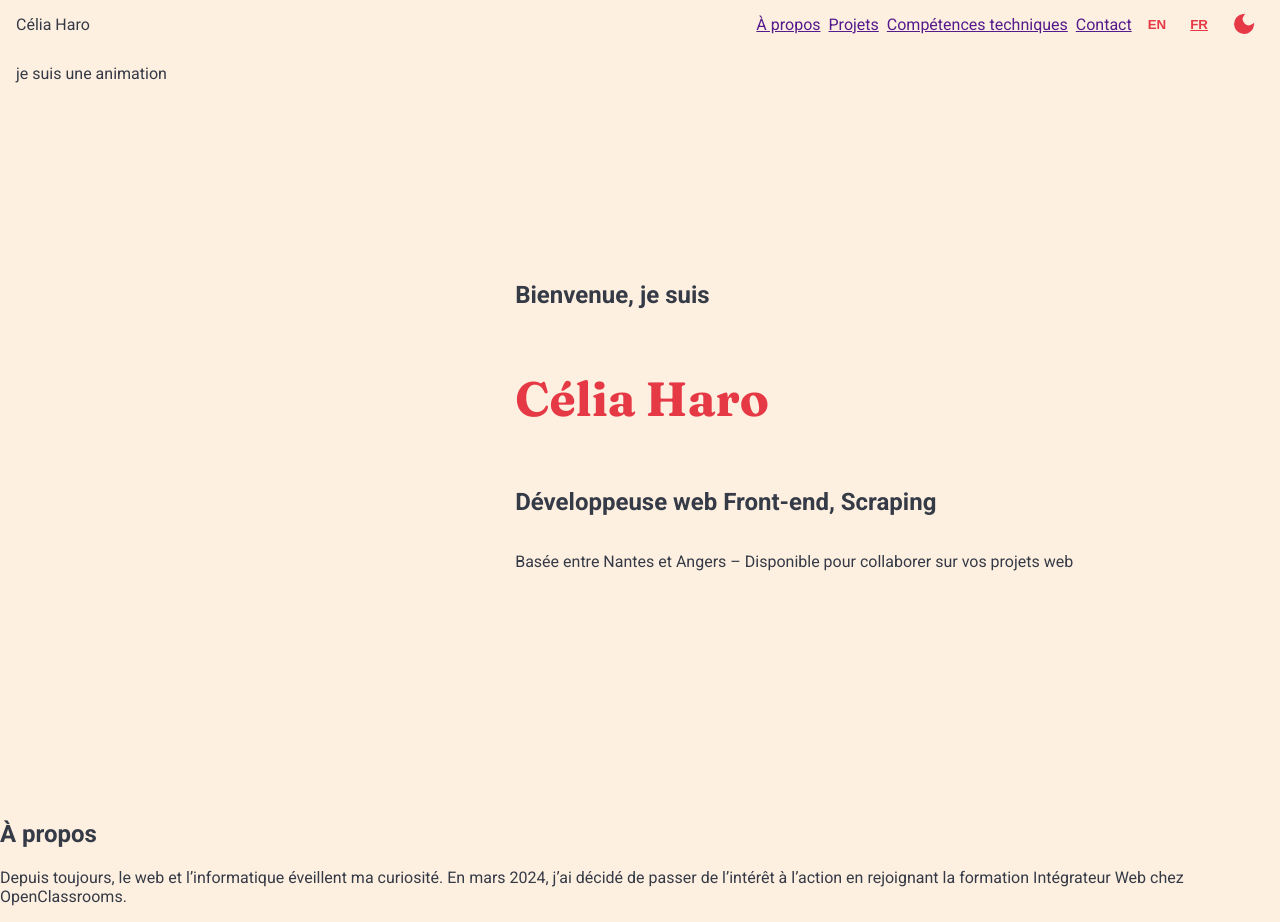
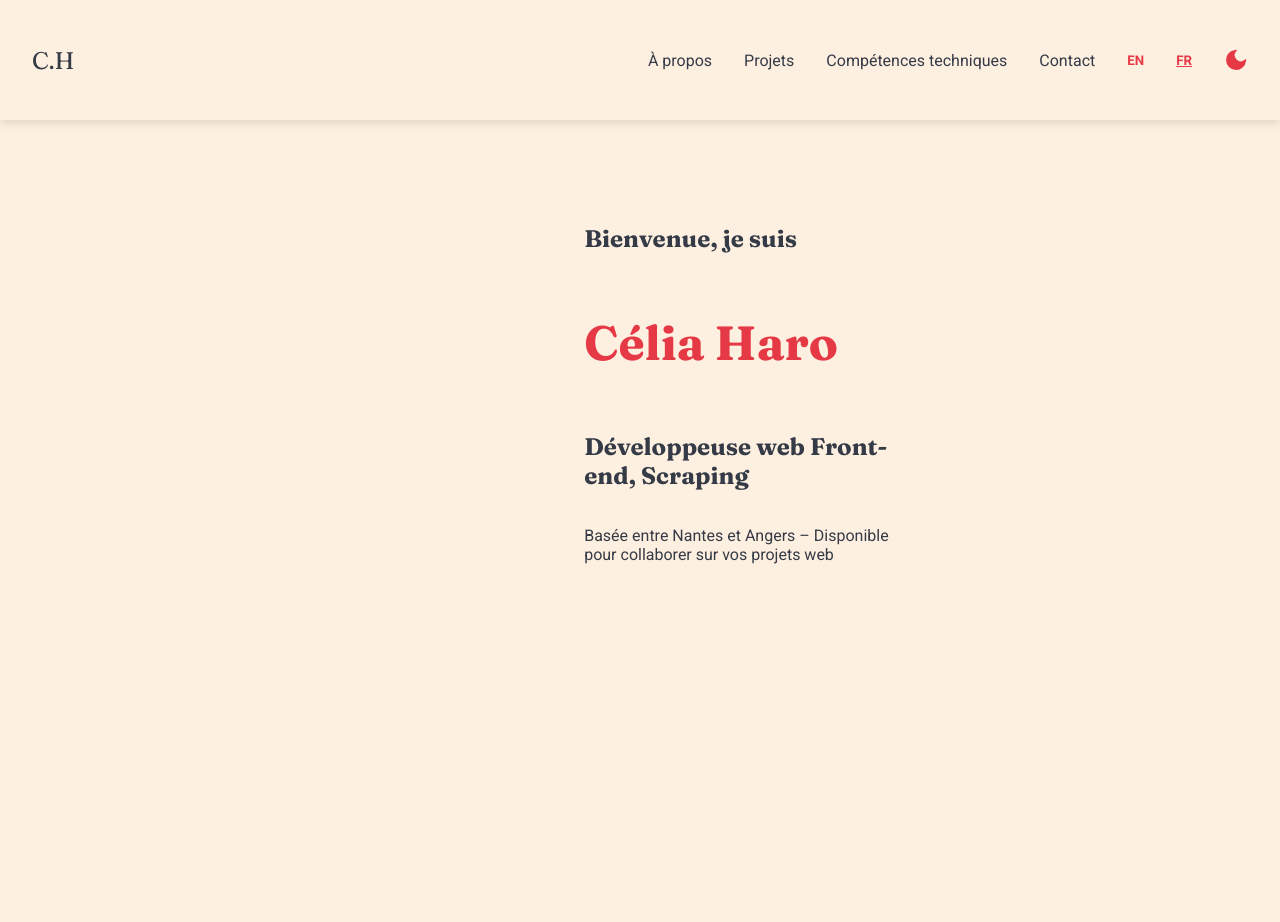
Before and after one commit to Celia-Haro/Projet_12_Portfolio, a Vue app: page / in a window 1280 px wide. Shown: the top 922 px of the page. Built offline with nearby package versions, Linux system fonts and the light colour scheme.

Commit message:
feat: handle navbar component,styles, accessibility + nav keyboard

```diff
--- a/src/App.vue
+++ b/src/App.vue
@@ -1,17 +1,33 @@
 <script setup lang="ts">
+import Navbar from "./components/navbar.vue";
 import Hero from "./views/Hero.vue";
-import Navbar from "./components/Navbar.vue";
 import About from "./views/About.vue";
+import Projects from "./views/Projects.vue";
+import Skills from "./views/Skills.vue";
+import Contact from "./views/Contact.vue";
 </script>
 
 <template>
-  <Navbar />
-
-  <Hero />
-
-  <About />
+  <header>
+    <Navbar />
+  </header>
+  <main class="content">
+    <Hero />
+    <About />
+    <Projects />
+    <Skills />
+    <Contact />
+  </main>
 </template>
 
 <style lang="scss">
 @use "@/assets/base.scss" as *;
+
+.content {
+  display: flex;
+  flex-direction: column;
+  justify-content: center;
+  align-items: center;
+  padding: 1rem;
+}
 </style>
--- a/src/assets/base.scss
+++ b/src/assets/base.scss
@@ -41,7 +41,7 @@
 }
 
 // Gestion du responsive
-$breakpoint-tablet: 768px;
+$breakpoint-tablet: 600px;
 $breakpoint-desktop: 1024px;
 
 @mixin tablet {
@@ -74,14 +74,24 @@ h1 {
 }
 
 h2, h3 {
-    font-family: var(--font-family-main);
-    color: var(--main-color);
-    font-size: 1,5rem;
+  font-size: 1,5rem;
+}
+
+h2 {
+  font-family: var(--font-family-title);
+  color: var(--accent-color);
+
+}
+
+h3 {
+   font-family: var(--font-family-main);
+   color: var(--main-color);
 }
 
 button {
     background: var(--bg-color);
     color: var(--accent-color);
+    font-family: var(--font-family-main);
     display: flex;
     justify-content: center;
     align-items: center;
@@ -96,3 +106,9 @@ button:focus {
   outline: 2px solid rgba(0, 0, 0, 0.3);
   outline-offset: 2px;
 }
+
+a {
+  color: var(--main-color);
+  text-decoration: none;
+
+}
--- a/src/components/navbar.vue
+++ b/src/components/navbar.vue
@@ -1,14 +1,18 @@
 <template>
-  <nav class="navbar">
-    <div class="logo">{{ t("hero.name") }}</div>
+  <nav class="navbar" role="navigation" aria-label="Navigation principale">
+    <a class="logo" href="#" @click.prevent="smoothScrollTo('#top')">
+      {{ t("navigation.logo") }}
+    </a>
 
-    <!-- Menu desktop complet -->
+    <!-- Menu desktop -->
     <div class="nav-links desktop">
-      <a href="">{{ t("about.title") }}</a>
-      <a href="">{{ t("projects.title") }}</a>
-      <a href="">{{ t("skills.title") }}</a>
-      <a href="">{{ t("contact.title") }}</a>
+      <template v-for="link in navigationLinks" :key="link.href">
+        <a :href="link.href" @click.prevent="smoothScrollTo(link.href)">
+          {{ t(link.labelKey) }}
+        </a>
+      </template>
 
+      <div class="action-buttons">
         <button
           v-for="lang in availableLanguages"
           :key="lang"
@@ -20,15 +24,15 @@
         <button
           @click="toggleTheme"
           class="theme-toggle"
-        :aria-label="isDark ? 'Switch to light mode' : 'Switch to dark mode'">
-        <component :is="isDark ? IconSun : IconMoon" class="icon" />
+          :aria-label="themeToggleLabel">
+          <component :is="themeIcon" class="icon" />
         </button>
       </div>
+    </div>
 
-    <!-- Menu tablette : boutons + burger pour les liens -->
+    <!-- Menu tablette : boutons + burger -->
     <div class="nav-tablet">
-      <!-- Boutons toujours visibles sur tablette -->
-      <div class="tablet-buttons">
+      <div class="tablet-buttons action-buttons">
         <button
           v-for="lang in availableLanguages"
           :key="lang"
@@ -40,32 +44,37 @@
         <button
           @click="toggleTheme"
           class="theme-toggle"
-          :aria-label="isDark ? 'Switch to light mode' : 'Switch to dark mode'">
-          <component :is="isDark ? IconSun : IconMoon" class="icon" />
+          :aria-label="themeToggleLabel">
+          <component :is="themeIcon" class="icon" />
         </button>
       </div>
 
-      <!-- Menu burger pour les liens de navigation -->
       <button
-        @click="toggleMobileMenu"
+        @click.stop="toggleMobileMenu($event)"
         class="burger-btn"
-        :class="{ active: mobileMenuOpen }">
-        <component
-          :is="IconMenu"
-          v-show="!mobileMenuOpen"
-          class="icon menu-icon" />
-        <component
-          :is="IconX"
-          v-show="mobileMenuOpen"
-          class="icon close-icon" />
+        :class="{ active: mobileMenuOpen }"
+        :aria-expanded="mobileMenuOpen"
+        aria-haspopup="true"
+        aria-controls="tablet-menu"
+        aria-label="Menu principal">
+        <component :is="menuIcon" class="icon" />
       </button>
 
       <transition name="slide">
-        <div v-if="mobileMenuOpen" class="tablet-links">
-          <a href="" @click="toggleMobileMenu">{{ t("about.title") }}</a>
-          <a href="" @click="toggleMobileMenu">{{ t("projects.title") }}</a>
-          <a href="" @click="toggleMobileMenu">{{ t("skills.title") }}</a>
-          <a href="" @click="toggleMobileMenu">{{ t("contact.title") }}</a>
+        <div
+          v-show="mobileMenuOpen"
+          id="tablet-menu"
+          class="dropdown-menu"
+          role="menu">
+          <template v-for="link in navigationLinks" :key="link.href">
+            <a
+              :href="link.href"
+              @click.prevent="smoothScrollTo(link.href)"
+              role="menuitem"
+              tabindex="0">
+              {{ t(link.labelKey) }}
+            </a>
+          </template>
         </div>
       </transition>
     </div>
@@ -73,40 +82,48 @@
     <!-- Menu mobile : uniquement le burger -->
     <div class="mobile-menu">
       <button
-        @click="toggleMobileMenu"
+        @click.stop="toggleMobileMenu($event)"
         class="burger-btn"
-        :class="{ active: mobileMenuOpen }">
-        <component
-          :is="IconMenu"
-          v-show="!mobileMenuOpen"
-          class="icon menu-icon" />
-        <component
-          :is="IconX"
-          v-show="mobileMenuOpen"
-          class="icon close-icon" />
+        :class="{ active: mobileMenuOpen }"
+        :aria-expanded="mobileMenuOpen"
+        aria-haspopup="true"
+        aria-controls="mobile-menu"
+        aria-label="Menu principal">
+        <component :is="menuIcon" class="icon" />
       </button>
 
       <transition name="slide">
-        <div v-if="mobileMenuOpen" class="mobile-links">
-          <a href="" @click="toggleMobileMenu">{{ t("about.title") }}</a>
-          <a href="" @click="toggleMobileMenu">{{ t("projects.title") }}</a>
-          <a href="" @click="toggleMobileMenu">{{ t("skills.title") }}</a>
-          <a href="" @click="toggleMobileMenu">{{ t("contact.title") }}</a>
+        <div
+          v-show="mobileMenuOpen"
+          id="mobile-menu"
+          class="dropdown-menu"
+          role="menu">
+          <template v-for="link in navigationLinks" :key="link.href">
+            <a
+              :href="link.href"
+              @click.prevent="smoothScrollTo(link.href)"
+              role="menuitem"
+              tabindex="0">
+              {{ t(link.labelKey) }}
+            </a>
+          </template>
 
+          <div class="mobile-actions">
             <button
               v-for="lang in availableLanguages"
               :key="lang"
-            @click="
-              changeLanguage(lang);
-              toggleMobileMenu();
-            "
+              @click="handleMobileLanguageChange(lang)"
               :class="{ active: currentLanguage === lang }">
               {{ lang.toUpperCase() }}
             </button>
 
-          <button @click="toggleTheme" class="theme-toggle">
-            <component :is="isDark ? IconSun : IconMoon" class="icon" />
+            <button
+              @click="toggleTheme"
+              class="theme-toggle"
+              aria-label="Basculer le thème">
+              <component :is="themeIcon" class="icon" />
             </button>
+          </div>
         </div>
       </transition>
     </div>
@@ -114,27 +131,46 @@
 </template>
 
 <script setup lang="ts">
-import { ref, onMounted } from "vue";
+import { ref, onMounted, computed, onUnmounted, nextTick } from "vue";
 import { useI18n } from "vue-i18n";
 
-// Import des SVG comme composants
+// Icônes SVG
 import IconSun from "@/assets/svg/menu/IconSun.svg";
 import IconMoon from "@/assets/svg/menu/IconMoon.svg";
 import IconMenu from "@/assets/svg/menu/IconMenu.svg";
 import IconX from "@/assets/svg/menu/IconX.svg";
 
-// Gestion de la langue
 const { t, locale } = useI18n();
-const availableLanguages = ["en", "fr"];
-const currentLanguage = ref(locale.value);
+const availableLanguages = ["en", "fr"] as const;
+type Language = (typeof availableLanguages)[number];
 
-function changeLanguage(lang: string) {
+const navigationLinks = [
+  { href: "#about", labelKey: "about.title" },
+  { href: "#projects", labelKey: "projects.title" },
+  { href: "#skills", labelKey: "skills.title" },
+  { href: "#contact", labelKey: "contact.title" },
+] as const;
+
+// État
+const currentLanguage = ref<Language>(locale.value as Language);
+const isDark = ref(false);
+const mobileMenuOpen = ref(false);
+
+// Icônes
+const themeIcon = computed(() => (isDark.value ? IconSun : IconMoon));
+const menuIcon = computed(() => (mobileMenuOpen.value ? IconX : IconMenu));
+const themeToggleLabel = computed(() =>
+  isDark.value ? "Passer en mode clair" : "Passer en mode sombre"
+);
+
+// Mémorise le dernier bouton burger déclencheur pour rendre le focus à la fermeture
+let lastToggler: HTMLButtonElement | null = null;
+
+// Fonctions
+const changeLanguage = (lang: Language) => {
   locale.value = lang;
   currentLanguage.value = lang;
-}
-
-// Gestion du mode dark / light
-const isDark = ref(false);
+};
 
 const setTheme = (theme: "light" | "dark" | "auto") => {
   document.documentElement.setAttribute("data-theme", theme);
@@ -147,6 +183,71 @@ const toggleTheme = () => {
   setTheme(newTheme);
 };
 
+const focusFirstVisibleMenuItem = () => {
+  const items = Array.from(
+    document.querySelectorAll<HTMLAnchorElement>(".dropdown-menu a")
+  );
+  const firstVisible = items.find((el) => el.offsetParent !== null);
+  firstVisible?.focus();
+};
+
+const toggleMobileMenu = (e?: MouseEvent) => {
+  if (e?.currentTarget instanceof HTMLButtonElement) {
+    lastToggler = e.currentTarget;
+  }
+  mobileMenuOpen.value = !mobileMenuOpen.value;
+
+  if (mobileMenuOpen.value) {
+    nextTick(focusFirstVisibleMenuItem);
+  } else {
+    nextTick(() => lastToggler?.focus());
+  }
+};
+
+const closeMobileMenu = () => {
+  mobileMenuOpen.value = false;
+  nextTick(() => lastToggler?.focus());
+};
+
+const handleMobileLanguageChange = (lang: Language) => {
+  changeLanguage(lang);
+  closeMobileMenu();
+};
+
+const smoothScrollTo = (targetId: string) => {
+  const target = document.querySelector<HTMLElement>(targetId);
+  if (target) {
+    target.scrollIntoView({
+      behavior: "smooth",
+      block: "start",
+      inline: "nearest",
+    });
+  } else if (targetId === "#top") {
+    window.scrollTo({ top: 0, behavior: "smooth" });
+  }
+  closeMobileMenu();
+};
+
+// Fermer le menu en cliquant à l'extérieur
+const handleClickOutside = (event: Event) => {
+  const target = event.target as HTMLElement;
+  if (
+    mobileMenuOpen.value &&
+    !target.closest(".dropdown-menu") &&
+    !target.closest(".burger-btn")
+  ) {
+    closeMobileMenu();
+  }
+};
+
+// Escape pour fermer
+const handleKeyDown = (event: KeyboardEvent) => {
+  if (event.key === "Escape" && mobileMenuOpen.value) {
+    closeMobileMenu();
+  }
+};
+
+// Lifecycle
 onMounted(() => {
   const savedTheme = localStorage.getItem("theme") as "light" | "dark" | null;
   if (savedTheme) {
@@ -157,30 +258,68 @@ onMounted(() => {
     ).matches;
     setTheme(prefersDark ? "dark" : "light");
   }
+
+  document.addEventListener("click", handleClickOutside);
+  document.addEventListener("keydown", handleKeyDown);
 });
 
-// Menu mobile
-const mobileMenuOpen = ref(false);
-const toggleMobileMenu = () => {
-  mobileMenuOpen.value = !mobileMenuOpen.value;
-};
+onUnmounted(() => {
+  document.removeEventListener("click", handleClickOutside);
+  document.removeEventListener("keydown", handleKeyDown);
+});
 </script>
 
 <style lang="scss" scoped>
+@use "@/assets/base.scss" as *;
+
 .navbar {
   display: flex;
   justify-content: space-between;
   align-items: center;
   padding: 0.5rem 1rem;
-  background-color: var(--navbar-bg);
-  position: relative;
+  width: 100%;
+  height: 10vh;
+  z-index: 1000;
+  box-sizing: border-box;
+  background-color: var(--bg-color);
+  box-shadow: 0 4px 8px rgba(0, 0, 0, 0.1);
+  position: fixed;
+  top: 0;
 
-  .nav-links,
-  .mobile-links,
-  .tablet-links {
+  @include tablet {
+    padding: 1rem 1.5rem;
+    height: 15vh;
+  }
+
+  @include desktop {
+    padding: 2rem 1.5rem;
+  }
+
+  .logo {
+    font-family: var(--font-family-title);
+    font-size: 1.5rem;
+  }
+}
+
+a {
+  text-decoration: none;
+  padding: 0.5rem;
+  border-radius: 4px;
+  transition: background-color 0.2s ease;
+
+  &:hover {
+    background-color: var(--hover-bg, rgba(0, 0, 0, 0.1));
+  }
+}
+
+.action-buttons {
   display: flex;
   align-items: center;
   gap: 0.5rem;
+
+  @include desktop {
+    gap: 1rem;
+  }
 
   button {
     background: none;
@@ -188,6 +327,7 @@ const toggleMobileMenu = () => {
     cursor: pointer;
     font-weight: bold;
     padding: 0.25rem 0.5rem;
+    transition: all 0.2s ease;
 
     &.active {
       text-decoration: underline;
@@ -198,50 +338,74 @@ const toggleMobileMenu = () => {
     width: 24px;
     height: 24px;
     fill: currentColor;
-      transition: transform 0.2s ease;
   }
 }
 
-  /* Menu desktop complet (>1024px) */
+.dropdown-menu {
+  display: flex;
+  flex-direction: column;
+  background-color: var(--bg-color);
+  position: absolute;
+  top: 100%;
+  right: 0;
+  padding: 1rem;
+  box-shadow: 0 8px 24px rgba(0, 0, 0, 0.15);
+  border-radius: 8px;
+  gap: 0.5rem;
+  min-width: 200px;
+  z-index: 1001;
+  border: 1px solid var(--border-color, rgba(0, 0, 0, 0.1));
+
+  .mobile-actions {
+    @extend .action-buttons;
+    flex-direction: column;
+    align-items: stretch;
+    margin-top: 0.5rem;
+    padding-top: 0.5rem;
+    border-top: 1px solid var(--border-color, rgba(0, 0, 0, 0.1));
+
+    button {
+      margin: 0.25rem 0;
+    }
+  }
+}
+
 .desktop {
-    @media (max-width: 1024px) {
+  display: none;
+
+  @include desktop {
+    display: flex;
+    justify-content: space-between;
+    align-items: center;
+    gap: 1rem;
+  }
+}
+
+.nav-tablet {
+  display: none;
+
+  @include tablet {
+    display: flex;
+    align-items: center;
+    gap: 1rem;
+  }
+
+  @include desktop {
     display: none;
   }
 }
 
-  /* Menu tablette : boutons + burger (769px à 1024px) */
-  .nav-tablet {
-    display: none;
-
-    @media (min-width: 769px) and (max-width: 1024px) {
+.mobile-menu {
   display: flex;
-      align-items: center;
-      gap: 1rem;
   flex-direction: column;
   align-items: flex-end;
 
-      .tablet-buttons {
-        display: flex;
-        align-items: center;
-        gap: 0.5rem;
-
-        button {
-          background: none;
-          border: none;
-          cursor: pointer;
-          font-weight: bold;
-          padding: 0.25rem 0.5rem;
-
-          &.active {
-            text-decoration: underline;
-          }
+  @include tablet {
+    display: none;
   }
 
-        .theme-toggle .icon {
-          width: 24px;
-          height: 24px;
-          fill: currentColor;
-          transition: transform 0.2s ease;
+  @include desktop {
+    display: none;
   }
 }
 
@@ -256,144 +420,17 @@ const toggleMobileMenu = () => {
   transition: transform 0.2s ease;
 
   .icon {
-          text-align: center;
+    width: 100%;
+    height: 100%;
     fill: currentColor;
-          transition: opacity 0.2s ease, transform 0.2s ease;
-        }
-
-        .menu-icon {
-          opacity: 1;
-          transform: translateY(0);
-        }
-
-        .close-icon {
-          opacity: 0;
-          transform: translateY(-5px);
-        }
-
-        &.active {
-          .menu-icon {
-            opacity: 0;
-            transform: translateY(5px);
-          }
-          .close-icon {
-            opacity: 1;
-            transform: translateY(0);
-          }
   }
 }
 
-      .tablet-links {
-        display: flex;
-        flex-direction: column;
-        background-color: var(--navbar-bg);
-        position: absolute;
-        top: 100%;
-        right: 0;
-        padding: 1rem;
-        box-shadow: 0 4px 8px rgba(0, 0, 0, 0.1);
-        border-radius: 8px;
-        gap: 0.5rem;
-        min-width: 200px;
-
-        a {
-          padding: 0.5rem;
-          text-decoration: none;
-          border-radius: 4px;
-          transition: background-color 0.2s ease;
-
-          &:hover {
-            background-color: var(--hover-bg, rgba(0, 0, 0, 0.1));
-          }
-        }
-      }
-    }
-  }
-
-  /* Menu mobile uniquement burger (≤768px) */
-  .mobile-menu {
-    display: none;
-
-    @media (max-width: 768px) {
-      display: flex;
-      flex-direction: column;
-      align-items: flex-end;
-
-      .burger-btn {
-        background: none;
-        border: none;
-        cursor: pointer;
-        padding: 0.25rem;
-        position: relative;
-        width: 28px;
-        height: 28px;
-        transition: transform 0.2s ease;
-
-        .icon {
-          text-align: center;
-          fill: currentColor;
-          transition: opacity 0.2s ease, transform 0.2s ease;
-        }
-
-        .menu-icon {
-          opacity: 1;
-          transform: translateY(0);
-        }
-
-        .close-icon {
-          opacity: 0;
-          transform: translateY(-5px);
-        }
-
-        &.active {
-          .menu-icon {
-            opacity: 0;
-            transform: translateY(5px);
-          }
-          .close-icon {
-            opacity: 1;
-            transform: translateY(0);
-          }
-        }
-      }
-
-      .mobile-links {
-        display: flex;
-        flex-direction: column;
-        background-color: var(--navbar-bg);
-        position: absolute;
-        top: 100%;
-        right: 0;
-        padding: 1rem;
-        box-shadow: 0 4px 8px rgba(0, 0, 0, 0.1);
-        border-radius: 8px;
-        gap: 0.5rem;
-        min-width: 200px;
-
-        a {
-          padding: 0.5rem;
-          text-decoration: none;
-          border-radius: 4px;
-          transition: background-color 0.2s ease;
-
-          &:hover {
-            background-color: var(--hover-bg, rgba(0, 0, 0, 0.1));
-          }
-        }
-
-        button {
-          margin: 0.25rem 0;
-        }
-      }
-    }
-  }
-}
-
-/* Transition slide pour menus déroulants */
 .slide-enter-active,
 .slide-leave-active {
   transition: all 0.3s ease;
 }
+
 .slide-enter-from,
 .slide-leave-to {
   transform: translateY(-20px);
--- a/src/locales/en.json
+++ b/src/locales/en.json
@@ -1,4 +1,7 @@
 {
+    "navigation": {
+        "logo":"C.H"
+    },
     "hero": {
         "welcome": "Welcome, I am",
         "name": "Célia Haro",
@@ -100,5 +103,9 @@
             "Figma",
             "Agile"
         ]
+    },
+     "contact" : {
+        "title": "Contact",
+        "accroche": "You have a project in mind ? Let's bring it to reality together "
     }
 }
--- a/src/locales/fr.json
+++ b/src/locales/fr.json
@@ -1,4 +1,7 @@
 {
+    "navigation": {
+        "logo":"C.H"
+    },
     "hero": {
         "welcome": "Bienvenue, je suis",
         "name": "Célia Haro",
--- a/src/views/About.vue
+++ b/src/views/About.vue
@@ -1,5 +1,5 @@
 <template>
-  <section>
+  <section class="about" id="about">
     <h2>{{ t("about.title") }}</h2>
     <p>{{ t("about.text1") }}</p>
     <p>{{ t("about.text2") }}</p>
@@ -13,4 +13,28 @@ import { useI18n } from "vue-i18n";
 const { t } = useI18n();
 </script>
 
-<style scoped lang="scss"></style>
+<style scoped lang="scss">
+@use "@/assets/base.scss" as *;
+
+.about {
+  display: flex;
+  flex-direction: column;
+  justify-content: center;
+  align-items: center;
+  gap: 0.5rem;
+  width: 90%;
+  height: 90vh;
+
+  @include tablet {
+    width: 80%;
+  }
+
+  @include desktop {
+    width: 70%;
+  }
+
+  h2 {
+    margin-bottom: 3rem;
+  }
+}
+</style>
--- a/src/views/Contact.vue
+++ b/src/views/Contact.vue
@@ -1,5 +1,11 @@
 <template>
+  <h2>{{ t("contact.title") }}</h2>
   <form action=""></form>
   <!-- mettre un formulaire de contact tout simple avec le nom prénom, l'objet,
   l'input texte et un btn submit qui m'envoi un mail -->
 </template>
+
+<script setup>
+import { useI18n } from "vue-i18n";
+const { t, locale } = useI18n();
+</script>
--- a/src/views/Hero.vue
+++ b/src/views/Hero.vue
@@ -1,6 +1,6 @@
 <template>
   <section class="hero">
-    <div class="animation">je suis une animation</div>
+    <div class="animation"></div>
     <div class="text-content">
       <h2>{{ t("hero.welcome") }}</h2>
       <h1>{{ t("hero.name") }}</h1>
@@ -43,6 +43,9 @@ const { t } = useI18n();
     flex-direction: column;
     justify-content: center;
     text-align: left;
+    h2 {
+      color: var(--main-color);
+    }
 
     @include tablet {
       width: 70%;
```
Lines whose indentation alone changed are shown as unchanged.
